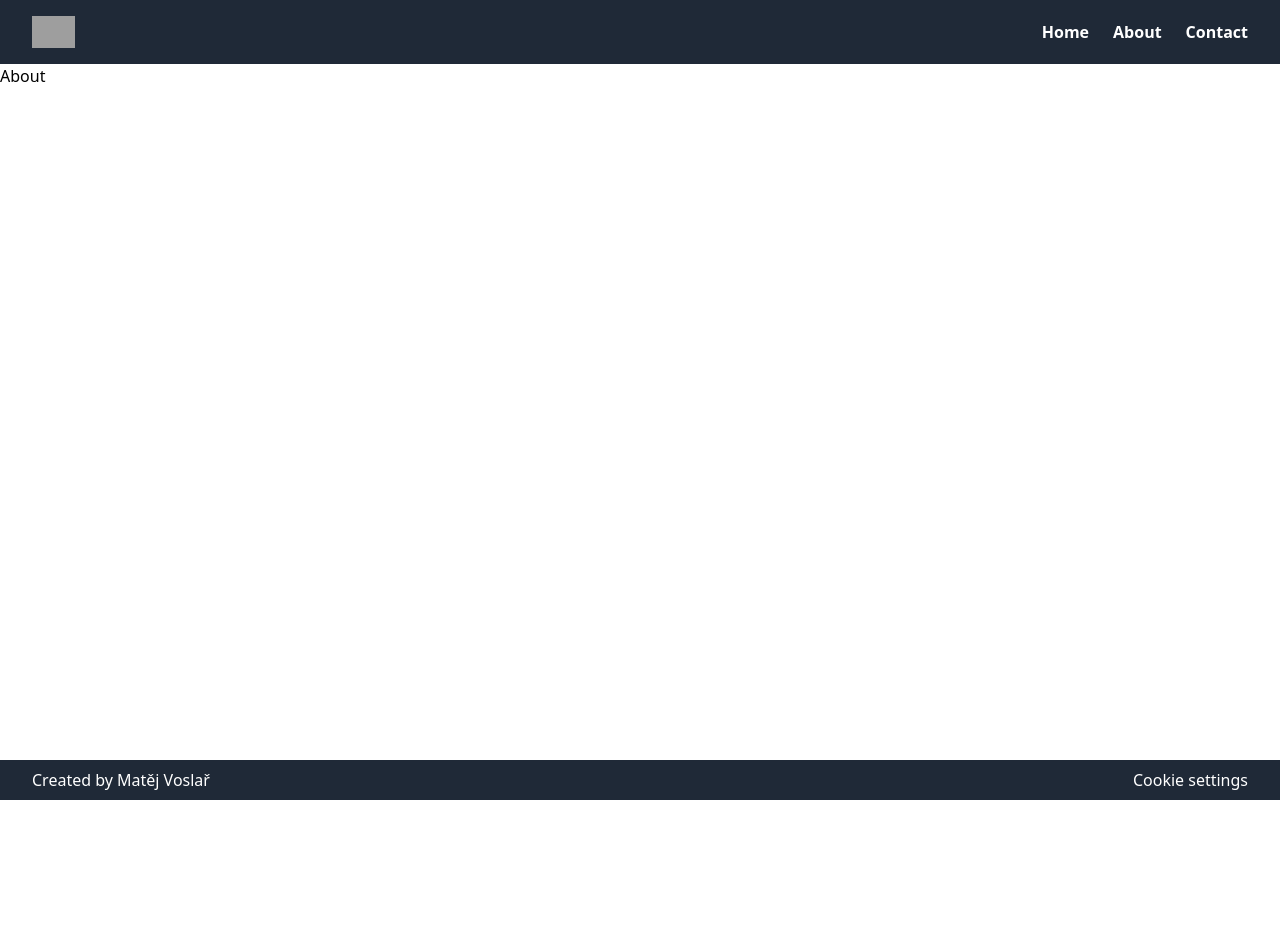
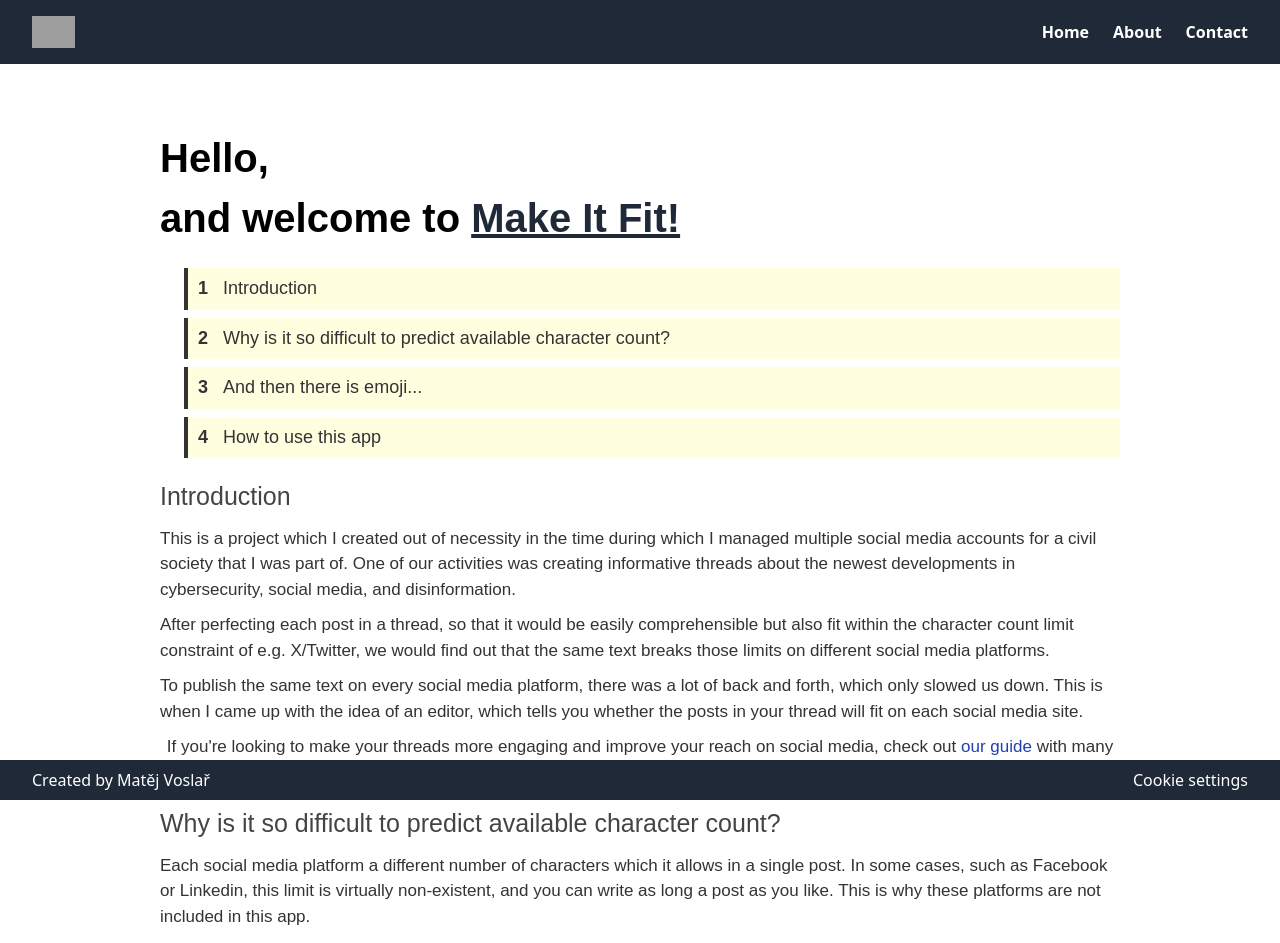
Before and after one commit to msamyel/makeitfit, a React (Vite) app: page /about in a window 1280 px wide. Shown: the top 943 px of the page. Before the commit the page ends 800 px from the top, so only its background shows below. Built offline with nearby package versions, Linux system fonts and the light colour scheme; grey boxes are pictures that could not be loaded.

Commit message:
add about page

```diff
--- a/src/index.css
+++ b/src/index.css
@@ -27,17 +27,10 @@
 }
 
 .article {
-    background-color: #ffffe0;
-    /* Very light yellow background */
     font-family: Arial, sans-serif;
-    padding: 20px;
-    padding-bottom: 120px;
-}
-
-.article.collapsed {
-    width: 0px;
-    padding: 0;
-    transition-duration: 300ms;
+    width: 80vw;
+    margin: 0 auto;
+    text-align: left;
 }
 
 .article.collapsed * {
@@ -97,9 +90,10 @@
     margin: 5px 0;
     padding: 5px 10px;
     border-left: 4px solid #333;
-    background-color: #fff;
+    background-color: #ffffe0;
     font-size: 18px;
     color: #333;
+    list-style-type: none;
 }
 
 .toc li::before {
--- a/src/pages/About.tsx
+++ b/src/pages/About.tsx
@@ -1,7 +1,189 @@
 const About = () => {
     return (
         <>
-            <div>About</div>
+            <main className="article pb-[185px] p-8">
+                <h2>
+                    Hello,
+                    <br />
+                    and welcome to{" "}
+                    <span className="app-name">Make It Fit!</span>
+                </h2>
+
+                <ul className="toc">
+                    <li>
+                        <a href="#introduction">Introduction</a>
+                    </li>
+                    <li>
+                        <a href="#why-is-it-difficult">
+                            Why is it so difficult to predict available
+                            character count?
+                        </a>
+                    </li>
+                    <li>
+                        <a href="#and-then-there-is-emoji">
+                            And then there is emoji...
+                        </a>
+                    </li>
+                    <li>
+                        <a href="#how-to-use">How to use this app</a>
+                    </li>
+                </ul>
+
+                <h3>
+                    <a id="introduction">Introduction</a>
+                </h3>
+
+                <p>
+                    This is a project which I created out of necessity in the
+                    time during which I managed multiple social media accounts
+                    for a civil society that I was part of. One of our
+                    activities was creating informative threads about the newest
+                    developments in cybersecurity, social media, and
+                    disinformation.
+                </p>
+                <p>
+                    After perfecting each post in a thread, so that it would be
+                    easily comprehensible but also fit within the character
+                    count limit constraint of e.g. X/Twitter, we would find out
+                    that the same text breaks those limits on different social
+                    media platforms.
+                </p>
+                <p>
+                    To publish the same text on every social media platform,
+                    there was a lot of back and forth, which only slowed us
+                    down. This is when I came up with the idea of an editor,
+                    which tells you whether the posts in your thread will fit on
+                    each social media site.
+                </p>
+                <p className="my-5 text-center text-xl">
+                    If you're looking to make your threads more engaging and
+                    improve your reach on social media, check out{" "}
+                    <a
+                        href="/writing-engaging-threads"
+                        className="text-link-primary hover:text-link-secondary"
+                    >
+                        our guide
+                    </a>{" "}
+                    with many tips and tricks that will help you achieve that
+                    goal.
+                </p>
+
+                <h3>
+                    <a id="why-is-it-difficult">
+                        Why is it so difficult to predict available character
+                        count?
+                    </a>
+                </h3>
+                <p>
+                    Each social media platform a different number of characters
+                    which it allows in a single post. In some cases, such as
+                    Facebook or Linkedin, this limit is virtually non-existent,
+                    and you can write as long a post as you like. This is why
+                    these platforms are not included in this app.
+                </p>
+                <p>
+                    You might suggest to pick the platform with the lowest
+                    number of available characters per post, and just make sure
+                    to write everything so that it fits there. Then it should
+                    also fit on every other social media, right?
+                </p>
+                <p>
+                    Unfortunately, things are not so simple. Take URLs for
+                    example. When you want to link an article that you are
+                    referencing in your thread, some social media platforms will
+                    count every character in that URL, so you'd better use some
+                    kind of URL shortener. However, other platforms count each
+                    link as a constant number of characters (for example 23 in
+                    the case of X/Twitter). Then there are platforms like
+                    Bluesky, taking the best of both worlds, where each
+                    character in the link will be counted, but only to a maximum
+                    of 30 characters. Any character exceeding that limit will
+                    not be counted in the total length of your post.
+                </p>
+                <h3>
+                    <a id="and-then-there-is-emoji">
+                        And then there is emoji...
+                    </a>
+                </h3>
+
+                <p>
+                    For many people, arrows, smiley faces and other symbols, is
+                    an unseparable part of creating a thread. These little
+                    picture can attract the readers' attention or help structure
+                    the text into a more readable form. Replacing e.g. country
+                    names with flag emojis can save some characters.
+                </p>
+                <p>
+                    Unless you're only interested in writing serious threads
+                    without any such clutches, you might notice, that not all
+                    platforms treat emoji equally. On X/Twitter for example,
+                    each emoji is counted as two characters.
+                </p>
+                <p>
+                    I call the resulting character count after applying every
+                    emoji as 2 characters the <b>weighted character count</b>.
+                    This measure is also important if you’re planning to write
+                    in some languages outside of English. Specifically,
+                    syllabographic or logographic languages such as Japanese or
+                    Korean. Characters of these languages also take up 2
+                    character spaces each. This is not the case on other social
+                    media platforms, where the characters are not weighed.
+                </p>
+                <p>
+                    Some older users of Twitter/X will remember the times when
+                    the character limit was only 140. At this point, weighed
+                    character count was not yet introduced, meaning that both
+                    English and Japanese user could write exactly 140 characters
+                    per post. This greatly benefitted the latter, as the
+                    Japanese language is much more compact — the same idea can
+                    be expressed in less characters than in English, because
+                    most words are just 2 characters long.
+                </p>
+                <h3>
+                    <a id="how-to-use">How to use this app</a>
+                </h3>
+
+                <p>
+                    Now that you know the complexity of knowing in advance
+                    whether your threads are going to fit inside the character
+                    limit on each social media website, you are ready to start
+                    using the app. Just start by writing your first post, and
+                    more input blocks are going to appear for the subsequent
+                    posts in your thread.
+                </p>
+                <p>
+                    You can also use the up and down arrows to change the order
+                    of posts in your thread. The emoji button will display an
+                    emoji picker. And the cross button can be used to remove a
+                    post from the thread.
+                </p>
+                <p>
+                    The weighted character count for the following social media
+                    platforms will appear below each input: <b>Twitter/X</b>,{" "}
+                    <b>Bluesky</b>, <b>Threads</b>, <b>Mastodon</b>.
+                </p>
+                <p>
+                    I'm looking for ways to make this app better and I hope to
+                    be able to keep it up to date even if each social media
+                    platform's way of weighing characters changes. If you notice
+                    any inaccurate results from the app, I will be most
+                    appreciative if you could let me know.
+                </p>
+                <p>
+                    The content is saved to local storage, which means that even
+                    if you close your browser tab, it will be saved on your
+                    device and appear again when you open the app again. For
+                    this reason, we recommend to always work with just one
+                    instance of this app open per each device.
+                </p>
+                <p>
+                    <b>
+                        I wish you luck in your creative writing and hope you
+                        will be attract many impressions and a lot of engagement
+                        with your threads.
+                    </b>
+                </p>
+            </main>
         </>
     );
 };
```
